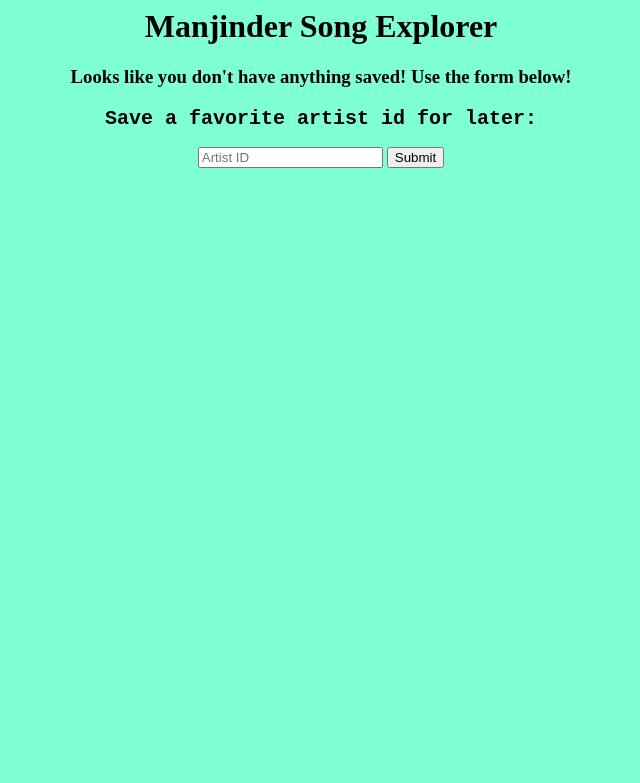
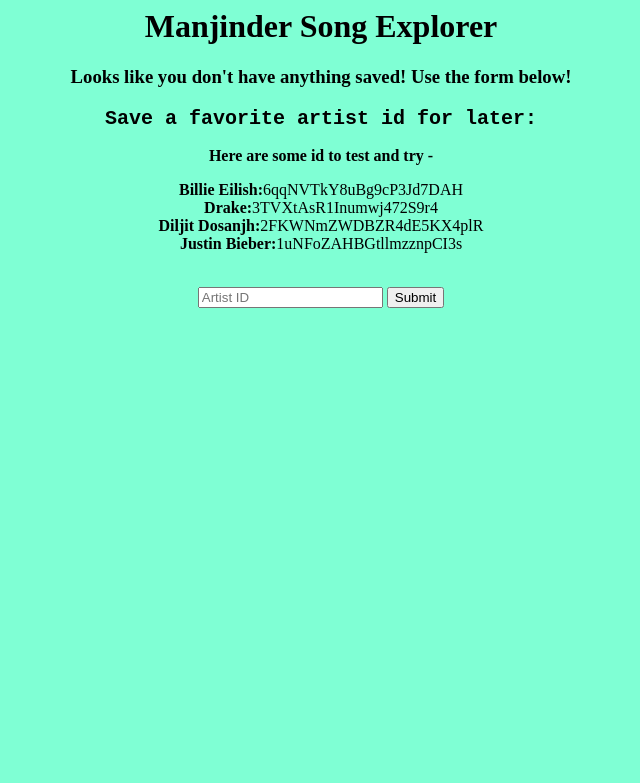
Before and after one commit to Manjinder-Dhillon/artist_id, a Flask app: page /artist in a window 1280 px wide. Shown: the top 783 px of the page, without its empty margins (319-959 px from the left). Run offline with Flask 2, Linux system fonts and the light colour scheme; data that the repository does not hold is empty.

Commit message:
added artist ids

```diff
--- a/templates/artist.html
+++ b/templates/artist.html
@@ -1,15 +1,41 @@
 <html>
 
-<head></head>
-<link rel="stylesheet" href="/static/style.css">
+<head>
+    <meta charset="utf-8">
+    <meta name="viewport" content="width=device-width, initial-scale=1, shrink-to-fit=no">
+    <link rel="stylesheet" href="/static/style.css">
+
+    <style>
+        ul {
+            list-style-position: outside;
+        }
+    </style>
+</head>
+
 <div class="artist">
 
-    <body style="background-color: aquamarine;">
+    <body style="background-color: rgb(127, 255, 212);">
         {% with messages = get_flashed_messages() %} {% if messages %} {% for message in messages %} {{ message }} {% endfor %} {% endif %} {% endwith %}
 
         <h1>Manjinder Song Explorer</h1>
         <h3>Looks like you don't have anything saved! Use the form below!</h3>
         <h2>Save a favorite artist id for later:</h2>
+        <p><b>Here are some id to test and try - </b></p>
+
+        <dl>
+            <dt><b>Billie Eilish:</b>6qqNVTkY8uBg9cP3Jd7DAH</dt>
+            <dd></dd>
+            <dt><b>Drake:</b>3TVXtAsR1Inumwj472S9r4</dt>
+            <dd></dd>
+            <dt><b>Diljit Dosanjh:</b>2FKWNmZWDBZR4dE5KX4plR</dt>
+            <dd></dd>
+            <dt><b>Justin Bieber:</b>1uNFoZAHBGtllmzznpCI3s</dt>
+            <dd></dd>
+        </dl>
+
+
+
+        <br>
 
         <form method="POST" action="/index" autocomplete="on">
             <input type="text" name="artist_id" placeholder="Artist ID" required>
```
